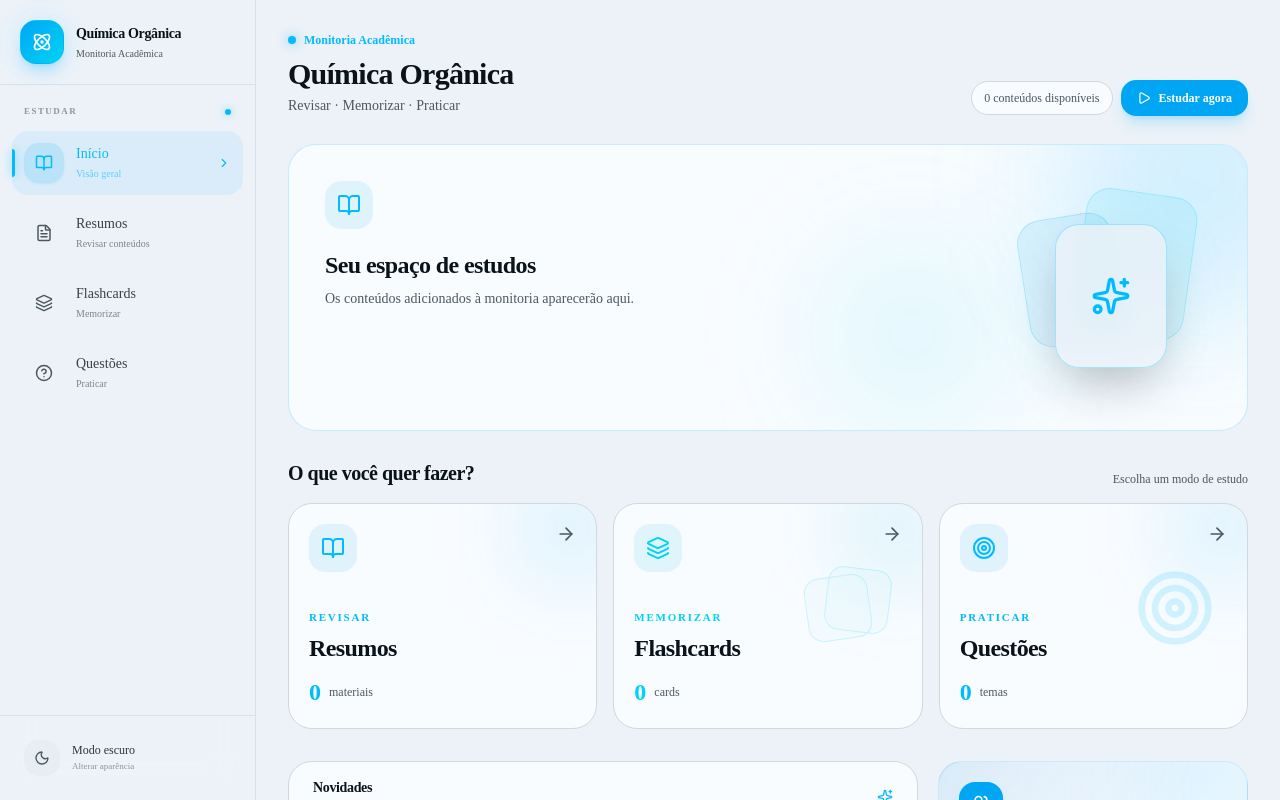
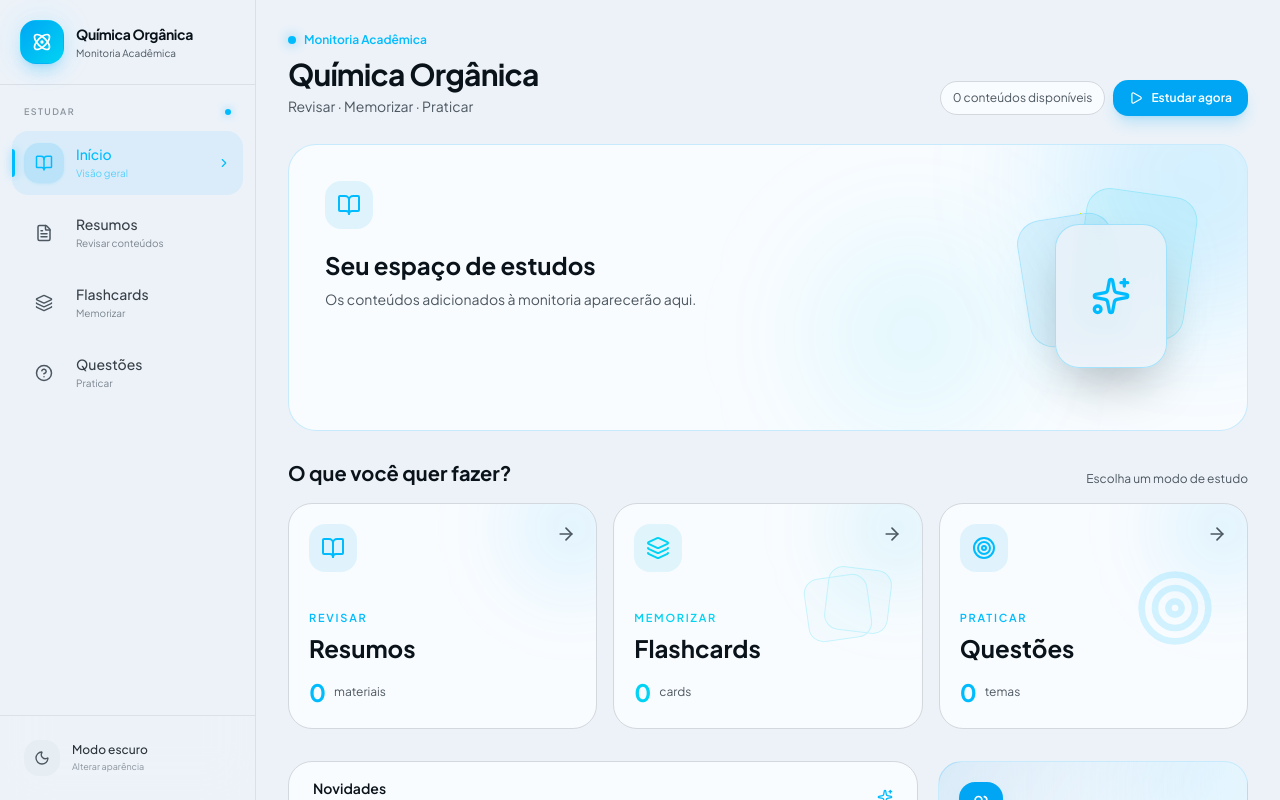
Before and after one commit to xhyeops/hubquimicaorganica, a Next.js app: page / in a window 1280 px wide. Shown: the top 800 px of the page. Built offline with nearby package versions, Linux system fonts and the light colour scheme; no server answers; the database is empty.

Commit message:
Change font variables and clean up CSS comments
Updated font variables to use 'font-jakarta' instead of 'font-manrope' and cleaned up comments.

```diff
--- a/app/globals.css
+++ b/app/globals.css
@@ -117,16 +117,17 @@
 /* ========================= */
 
 @theme inline {
-  /*
-   * Fonte principal do projeto.
-   *
-   * --font-manrope vem do next/font
-   * configurado no app/layout.tsx.
-   */
-  --font-sans: var(--font-manrope), system-ui, sans-serif;
+  --font-sans: var(--font-jakarta), system-ui, sans-serif;
 
-  --font-mono: ui-monospace, SFMono-Regular, Menlo, Monaco,
-    Consolas, "Liberation Mono", "Courier New", monospace;
+  --font-mono:
+    ui-monospace,
+    SFMono-Regular,
+    Menlo,
+    Monaco,
+    Consolas,
+    "Liberation Mono",
+    "Courier New",
+    monospace;
 
   --color-background: var(--background);
   --color-foreground: var(--foreground);
@@ -171,14 +172,10 @@
   --color-sidebar-foreground: var(--sidebar-foreground);
 
   --color-sidebar-primary: var(--sidebar-primary);
-  --color-sidebar-primary-foreground: var(
-    --sidebar-primary-foreground
-  );
+  --color-sidebar-primary-foreground: var(--sidebar-primary-foreground);
 
   --color-sidebar-accent: var(--sidebar-accent);
-  --color-sidebar-accent-foreground: var(
-    --sidebar-accent-foreground
-  );
+  --color-sidebar-accent-foreground: var(--sidebar-accent-foreground);
 
   --color-sidebar-border: var(--sidebar-border);
   --color-sidebar-ring: var(--sidebar-ring);
@@ -194,7 +191,7 @@
   }
 
   html {
-    font-family: var(--font-manrope), system-ui, sans-serif;
+    font-family: var(--font-jakarta), system-ui, sans-serif;
     text-rendering: optimizeLegibility;
   }
 
@@ -205,27 +202,10 @@
     position: relative;
     overflow-x: hidden;
 
-    font-family: var(--font-manrope), system-ui, sans-serif;
+    font-family: var(--font-jakarta), system-ui, sans-serif;
 
-    /*
-     * Ajuda especialmente em telas Windows,
-     * deixando a Manrope um pouco mais suave.
-     */
     -webkit-font-smoothing: antialiased;
     -moz-osx-font-smoothing: grayscale;
-  }
-
-  /*
-   * Títulos recebem um espaçamento um pouco
-   * mais fechado, que combina bastante com Manrope.
-   */
-  h1,
-  h2,
-  h3,
-  h4,
-  h5,
-  h6 {
-    letter-spacing: -0.025em;
   }
 
   button,
@@ -235,7 +215,6 @@
     font: inherit;
   }
 
-  /* FUNDO SUAVE */
   body::before {
     content: "";
     position: fixed;
```
